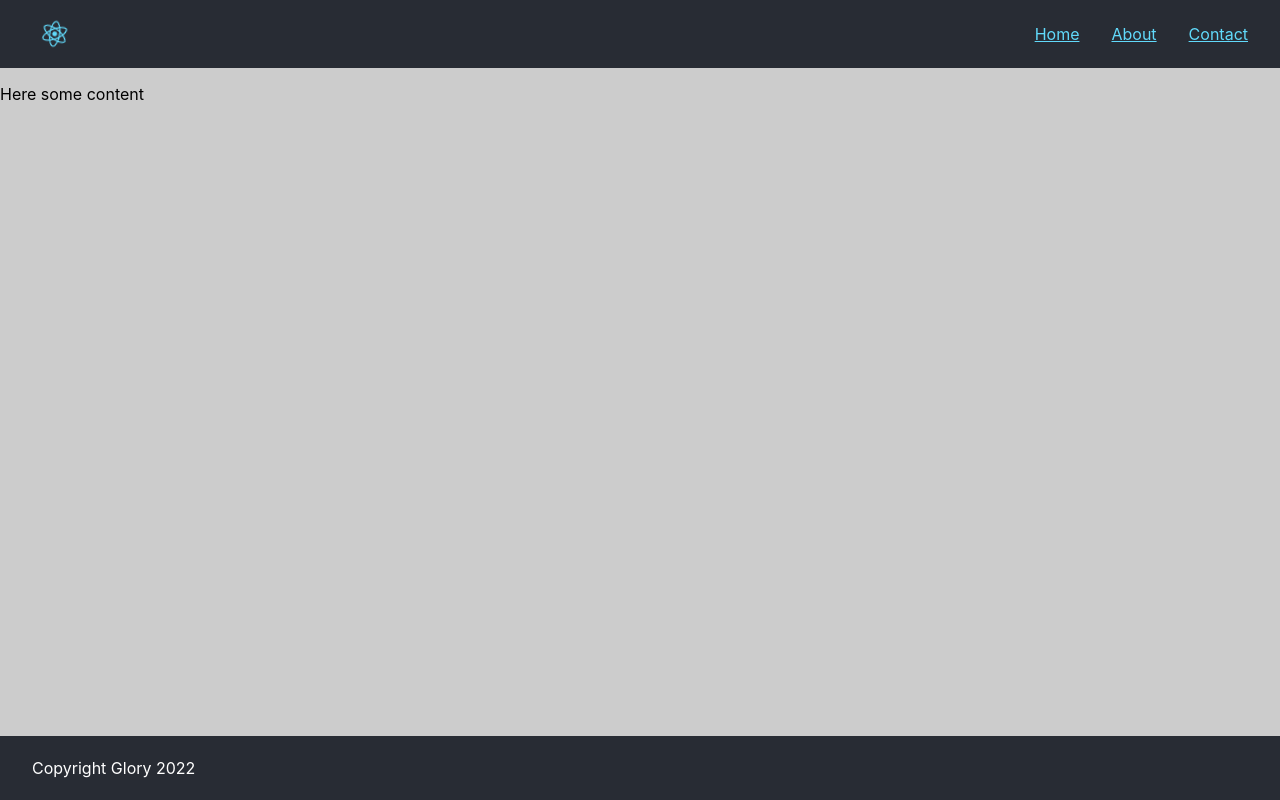
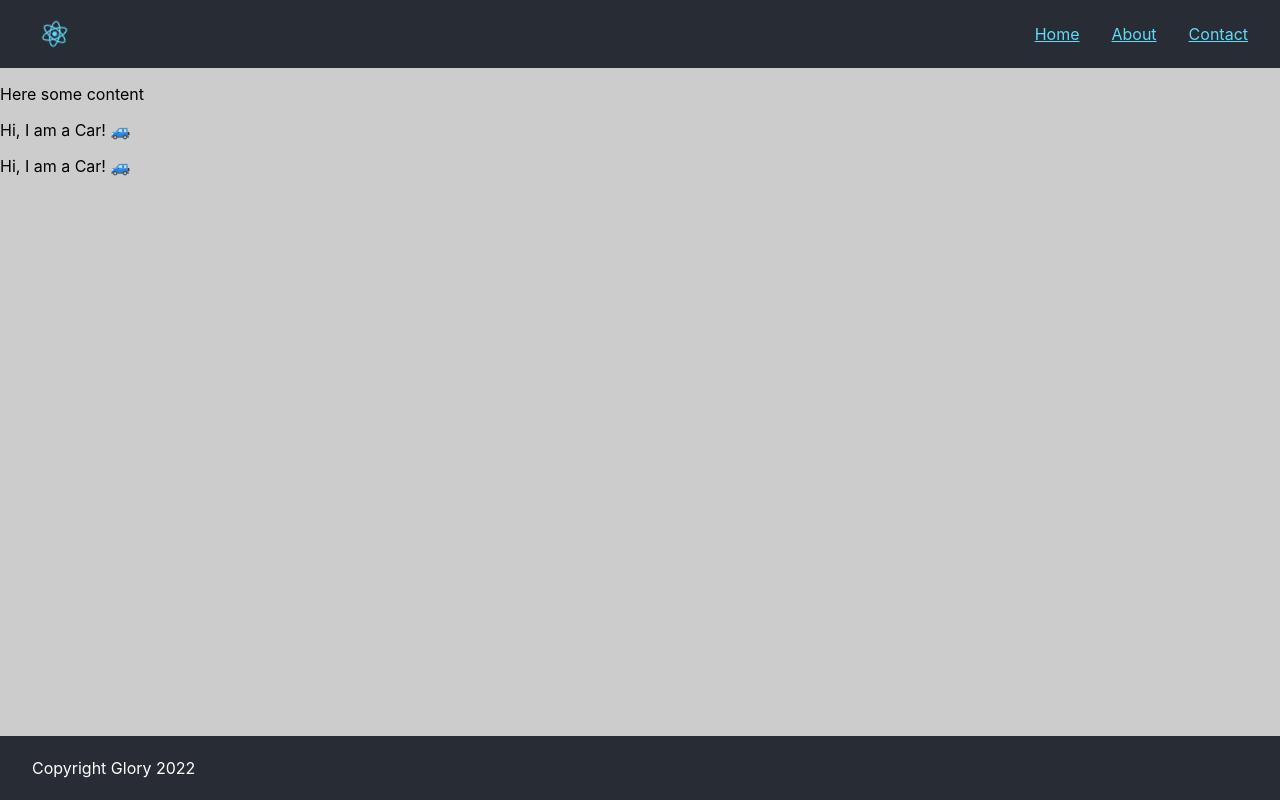
Before and after one commit to paulcpk/react-workshop, a React (Create React App) app in the folder react-component-example/: page / in a window 1280 px wide. Shown: the top 800 px of the page. Built offline with nearby package versions, Linux system fonts and the light colour scheme.

Commit message:
day-1: add car components

```diff
--- /dev/null
+++ b/react-component-example/src/ClassCar.js
@@ -0,0 +1,11 @@
+import React from 'react'
+
+export default class Car extends React.Component {
+  componentDidMount() {
+    console.log('Class based car has mounted')
+  }
+
+  render() {
+    return <div style={{marginBottom: '1rem'}}>Hi, I am a {this.props.color} Car! 🚙</div>
+  }
+}
--- a/react-component-example/src/Content.js
+++ b/react-component-example/src/Content.js
@@ -1,7 +1,14 @@
+import FuncCar from "./FunctionalCar";
+import ClassCar from "./ClassCar";
+
 function Content() {
-    return (
+  return (
+    <>
       <p>Here some content</p>
-    );
-  }
+      <FuncCar />
+      <ClassCar />
+    </>
+  );
+}
 
 export default Content;
--- /dev/null
+++ b/react-component-example/src/FunctionalCar.js
@@ -0,0 +1,14 @@
+import React, { useEffect } from "react";
+
+const Car = (props) => {
+  // Similar to componentDidMount and componentDidUpdate:
+  useEffect(() => {
+    console.log("Function based car has mounted");
+  }, []);
+
+  return (
+    <div style={{ marginBottom: "1rem" }}>Hi, I am a {props.color} Car! 🚙</div>
+  );
+};
+
+export default Car;
```
